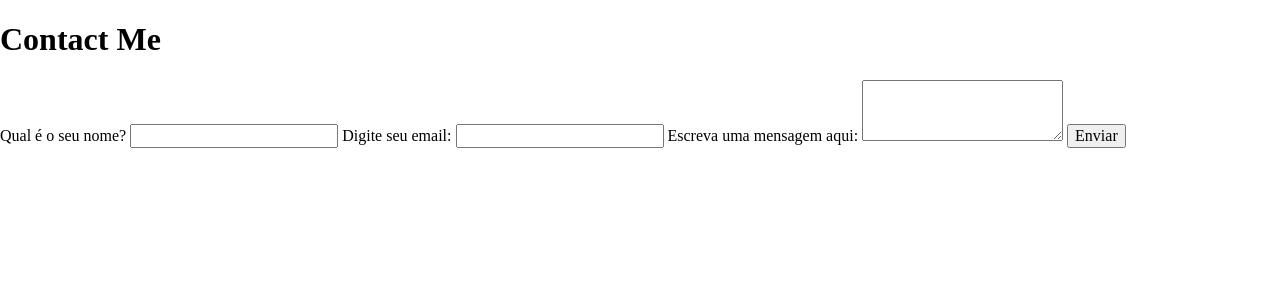
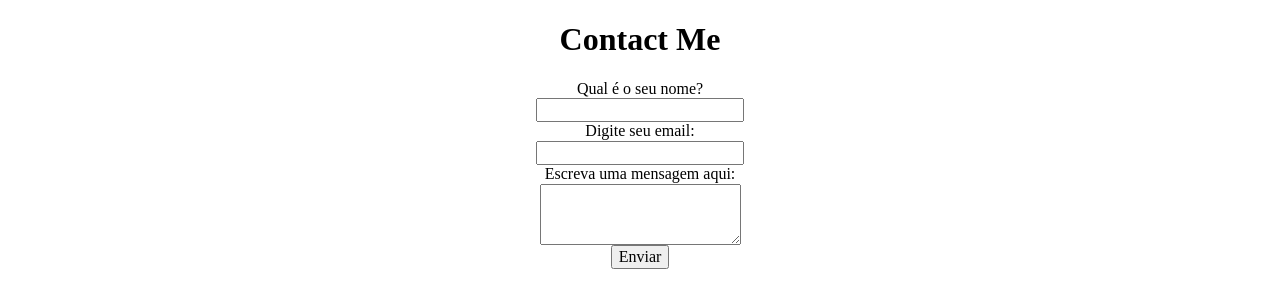
Before and after one commit to lucascorreaa/suporte-emailjs, a website with bundled scripts: page src/pages/contact-me/index.html in a window 1280 px wide. Built offline with nearby package versions, Linux system fonts and the light colour scheme; some packages are replaced by stand-ins of ours; no server answers.

Commit message:
style: added new styles for pages

```diff
--- /dev/null
+++ b/src/pages/contact-me/styles.css
@@ -0,0 +1,8 @@
+body,
+.contact-container,
+form {
+    display: flex;
+    flex-direction: column;
+    justify-content: center;
+    align-items: center;
+}
--- /dev/null
+++ b/src/style/global.css
@@ -0,0 +1,6 @@
+* {
+    padding: 0;
+    margin: 0;
+    text-decoration: none;
+    box-sizing: border-box;
+}
--- a/src/style/styles.css
+++ b/src/style/styles.css
@@ -1,8 +1,30 @@
-body,
-.contact-container,
-form {
+body, nav {
     display: flex;
     flex-direction: column;
     justify-content: center;
     align-items: center;
+    color: white;
+    gap: 25px;
+    background-image: url("https://github.com/lucascorreaa/image-url-fake/assets/91700610/9edc4b62-56b1-4902-8d2d-3dfc67f241a7");
 }
+
+img {
+    width: 450px;
+    height: 450px;
+}
+
+nav {
+    margin-top: 2px;
+    flex-direction: row;
+    gap: 50px;
+}
+
+nav > a {
+    color: white;
+    padding: 10px;
+    border-bottom: 1px solid white;
+}
+
+a:hover {
+    color: blue;
+}
```
